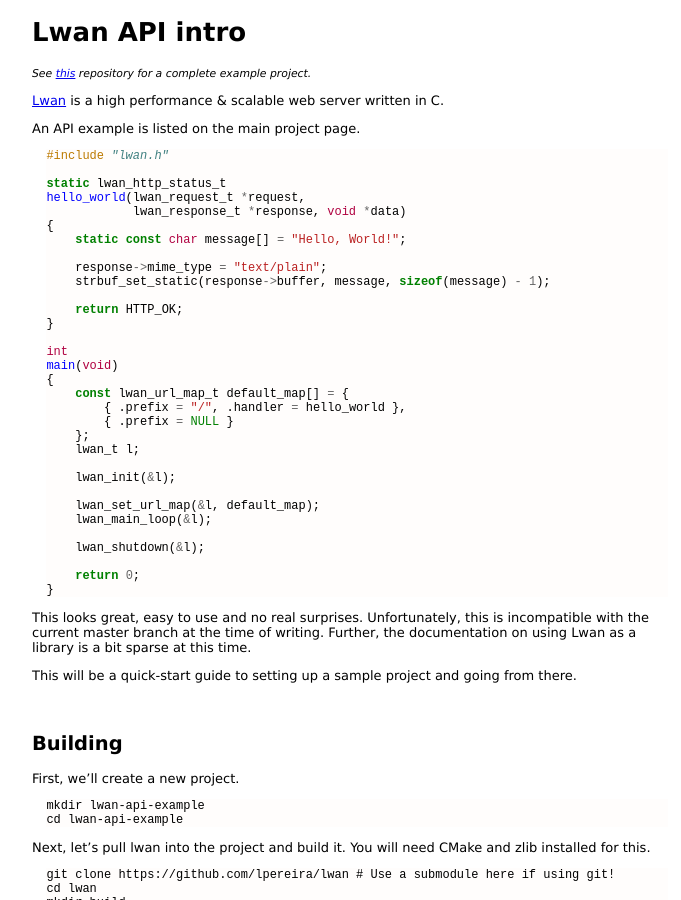
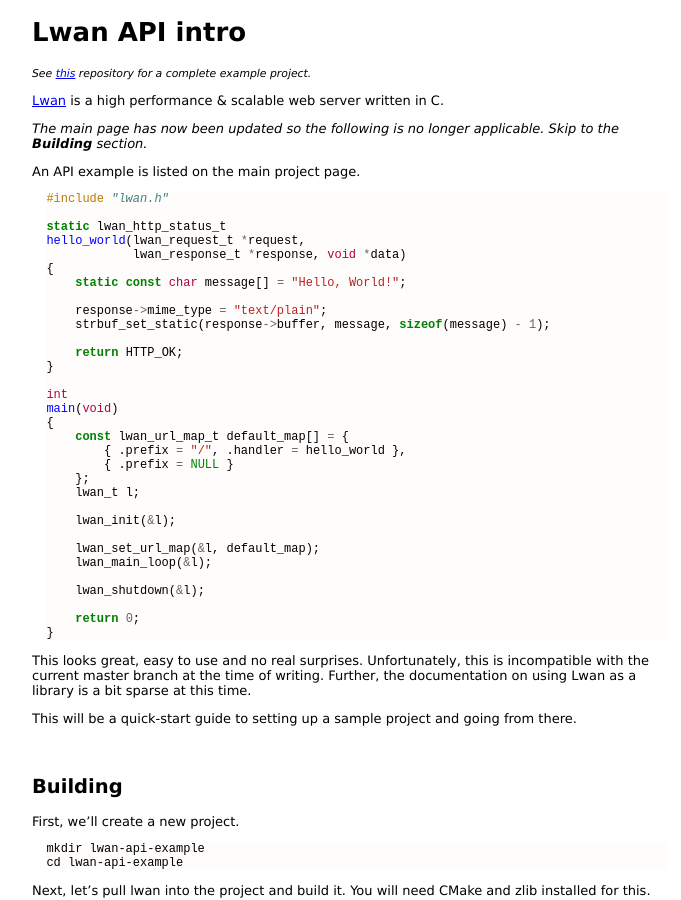
Before and after one commit to Tiehuis/Tiehuis.github.io, a Jekyll site: the page built from _posts/2017-02-16-lwan-intro.md, in a window 1280 px wide and 900 px high. Shown: the whole window, without its empty margins (283-964 px from the left). Built offline with Jekyll 4.4.1, drawn with Linux system fonts in a browser that asks for light colours.

Commit message:
Update lwan post with reference to updated example

```diff
--- a/_posts/2017-02-16-lwan-intro.md
+++ b/_posts/2017-02-16-lwan-intro.md
@@ -8,6 +8,9 @@
 
 [Lwan](https://lwan.ws/) is a high performance & scalable web server written in
 C.
+
+*The main page has now been updated so the following is no longer applicable.
+Skip to the **Building** section.*
 
 An API example is listed on the main project page.
 
```
